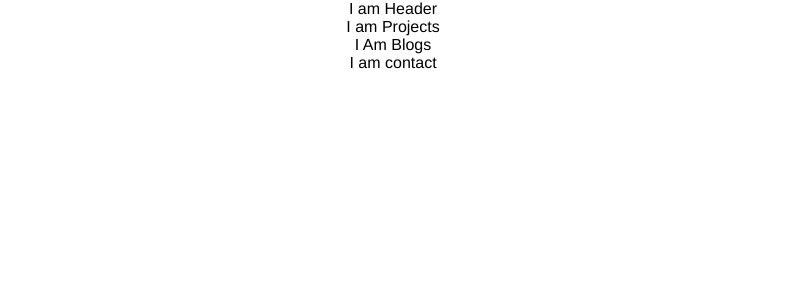
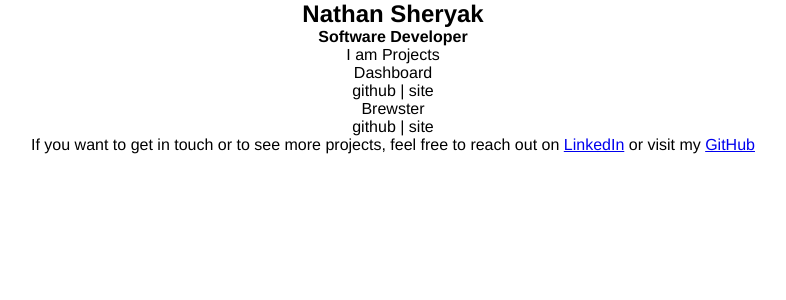
Before and after one commit to N8ers/portfolio, a Vue app: page / in a window 1280 px wide. Shown: the top 300 px of the page, without its empty margins (247-1033 px from the left). Built offline with nearby package versions, Linux system fonts and the light colour scheme.

Commit message:
iterate over projects, add header and contact text

```diff
--- a/src/components/Blogs.vue
+++ b/src/components/Blogs.vue
@@ -1,9 +1,16 @@
 <template>
-  <div>I Am Blogs</div>
+  <div v-if="blogs.length">I Am Blogs {{ blogs }}</div>
 </template>
 
 <script>
+import data from '../data.json';
+
 export default {
   name: 'Blogs',
+  computed: {
+    blogs() {
+      return data.blogs;
+    },
+  },
 };
 </script>
--- a/src/components/Contact.vue
+++ b/src/components/Contact.vue
@@ -1,5 +1,11 @@
 <template>
-  <div>I am contact</div>
+  <div>
+    <div>If you want to get in touch or to see more projects, feel free to reach out on
+      <a href="https://www.linkedin.com/in/nathan-sheryak/">LinkedIn</a>
+      or visit my
+      <a href="https://github.com/N8ers">GitHub</a>
+    </div>
+  </div>
 </template>
 
 <script>
--- a/src/components/Header.vue
+++ b/src/components/Header.vue
@@ -1,5 +1,8 @@
 <template>
-  <div>I am Header</div>
+  <div>
+    <h2>Nathan Sheryak</h2>
+    <h4>Software Developer</h4>
+  </div>
 </template>
 
 <script>
--- a/src/components/Projects.vue
+++ b/src/components/Projects.vue
@@ -1,10 +1,32 @@
 <template>
-  <div>I am Projects</div>
+  <div>
+    <div>I am Projects</div>
+
+    <div v-for="project in projects" :key="project.name">
+      <div>{{ project.name }}</div>
+      <div>{{ project.description }}</div>
+      <div>
+        <a @click="clickLink(project.github)">github</a> |
+        <a @click="clickLink(project.site)">site</a>
+      </div>
+    </div>
+  </div>
 </template>
 
 <script>
+import data from '../data.json';
+
 export default {
   name: 'Projects',
-
+  methods: {
+    clickLink(url) {
+      window.open(url, '_blank');
+    },
+  },
+  computed: {
+    projects() {
+      return data.projects;
+    },
+  },
 };
 </script>
--- /dev/null
+++ b/src/data.json
@@ -0,0 +1,19 @@
+{
+  "projects": [
+    {
+      "name": "Dashboard",
+      "github": "https://github.com/N8ers/dashboard",
+      "site": "https://dashboard-299215.web.app/welcome",
+      "imagePath": "",
+      "description": ""
+    },
+    {
+      "name": "Brewster",
+      "github": "https://github.com/N8ers/brewster",
+      "site": "https://brewster-c62ae.firebaseapp.com/",
+      "imagePath": "",
+      "description": ""
+    }
+  ],
+  "blogs": []
+}
```
